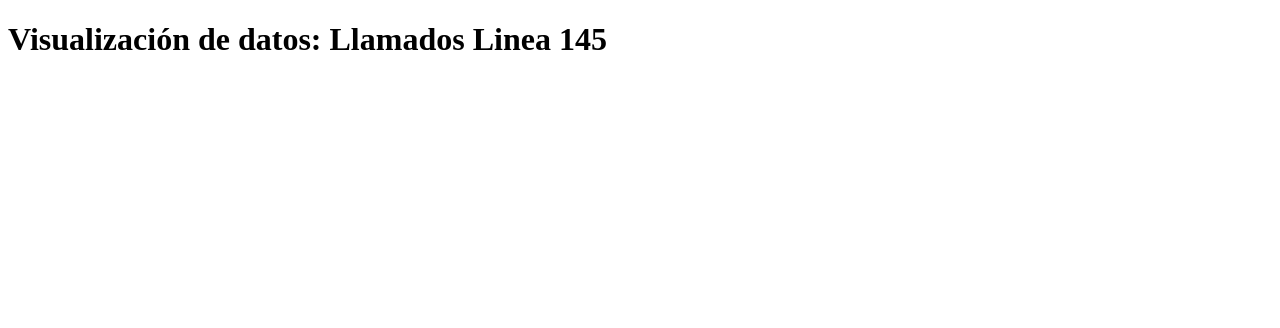
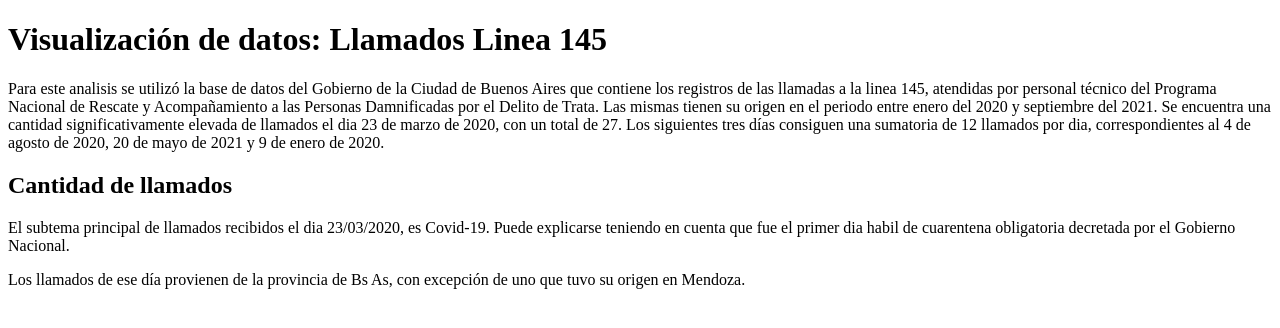
Before and after one commit to agustinarr/datos, a plain HTML site: page index.html in a window 1280 px wide. Drawn offline with Linux system fonts and the light colour scheme.

Commit message:
Update index.html

```diff
--- a/index.html
+++ b/index.html
@@ -5,8 +5,28 @@
     <title>  Visualización de datos </title>
   </head>
 
+
   <body>
     <h1> Visualización de datos: Llamados Linea 145 </h1>
+    <p>
+     Para este analisis se utilizó la base de datos del Gobierno de la Ciudad de Buenos Aires que contiene los registros de las llamadas a la linea 145, atendidas por personal técnico del Programa Nacional de Rescate y Acompañamiento a las Personas Damnificadas por el Delito de Trata. Las mismas tienen su origen en el periodo entre enero del 2020 y septiembre del 2021.
+
+
+
+      Se encuentra una cantidad significativamente elevada de llamados el dia 23 de marzo de 2020, con un total de 27. Los siguientes tres días consiguen una sumatoria de 12 llamados por dia, correspondientes al 4 de agosto de 2020, 20 de mayo de 2021 y 9 de enero de 2020.
+
+    </p>
+     <h2> Cantidad de llamados</h2>
+    <p>
+       El subtema principal de llamados recibidos el dia 23/03/2020, es Covid-19. Puede explicarse teniendo en cuenta que fue el primer dia habil de cuarentena obligatoria decretada por el Gobierno Nacional.
+    </p>
+
+    <p>
+       Los llamados de ese día provienen de la provincia de Bs As, con excepción de uno que tuvo su origen en Mendoza.
+    </p>
+
+
+
   </body>
 
 </html>
```
